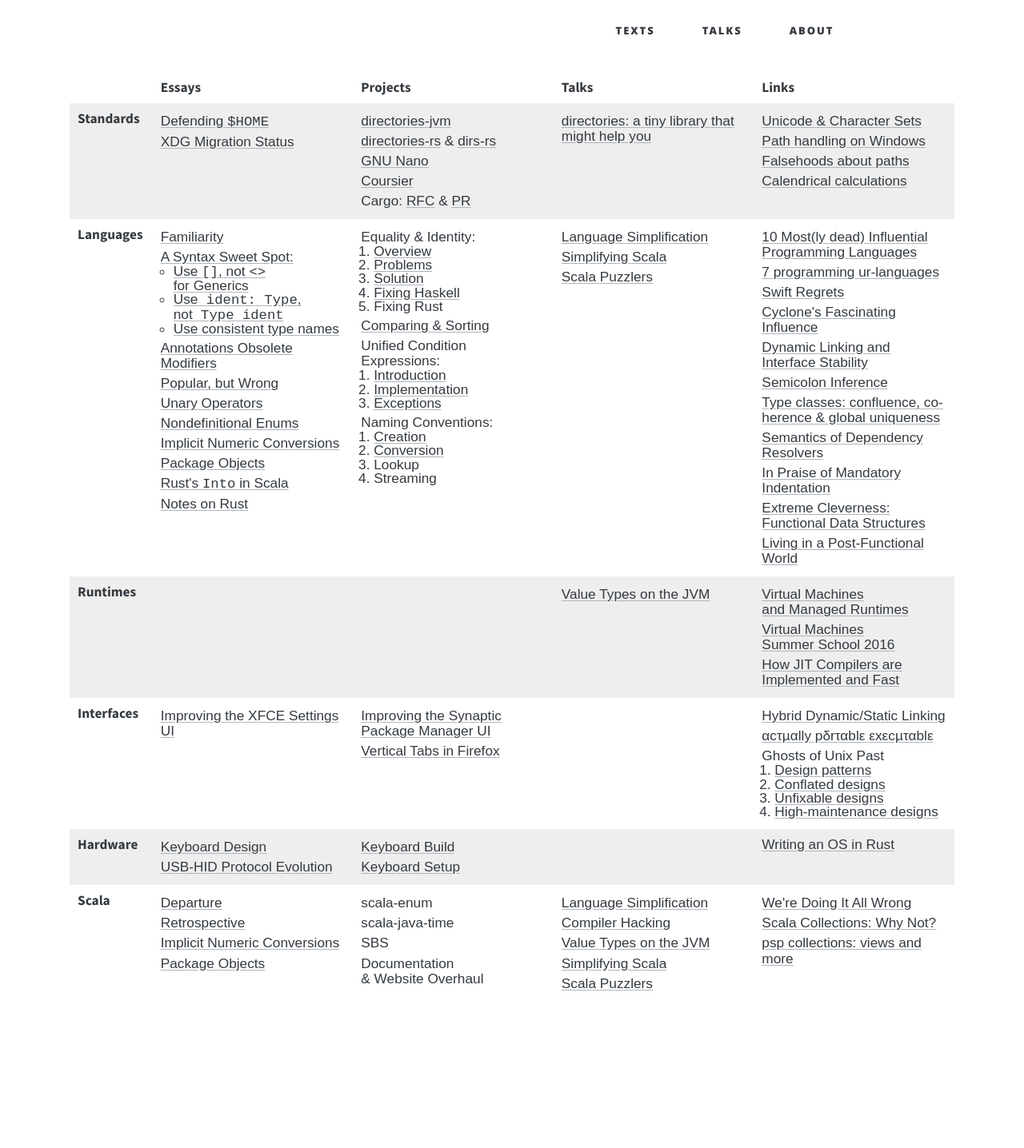
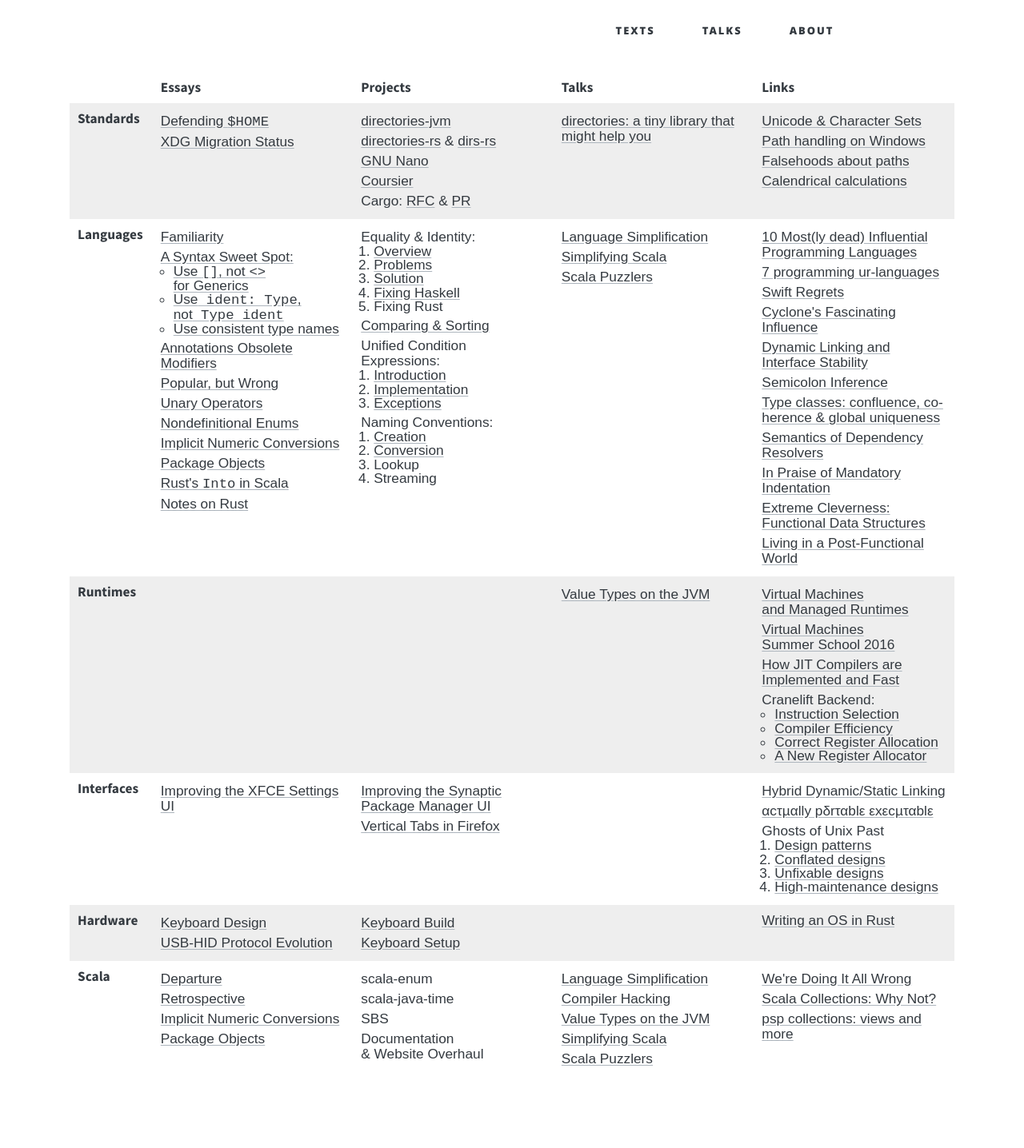
Before and after one commit to soc/soc.me, a Jekyll site: the page built from index.md, in a window 1280 px wide. Shown: the whole page at 80% size. Built offline with Jekyll 4.4.1, drawn with Linux system fonts in a browser that asks for light colours; some web fonts are replaced; before the commit the page ends 1342 px from its top, so only the background shows below that.

Commit message:
add cranelift links

```diff
--- a/index.md
+++ b/index.md
@@ -110,6 +110,14 @@
       <div><a href="http://www.wolczko.com/CS294/">Virtual Machines<br/>and Managed Runtimes</a></div>
       <div><a href="https://soft-dev.org/events/vmss16/">Virtual Machines<br/>Summer School 2016</a></div>
       <div><a href="https://carolchen.me/blog/technical/jits-impls/">How JIT Compilers are Implemented and Fast</a></div>
+      <div>Cranelift Backend:
+        <ul>
+          <li><a href="https://cfallin.org/blog/2020/09/18/cranelift-isel-1/">Instruction Selection</a></li>
+          <li><a href="https://cfallin.org/blog/2021/01/22/cranelift-isel-2/">Compiler Efficiency</a></li>
+          <li><a href="https://cfallin.org/blog/2021/03/15/cranelift-isel-3/">Correct Register Allocation</a></li>
+          <li><a href="https://cfallin.org/blog/2022/06/09/cranelift-regalloc2/">A New Register Allocator</a></li>
+        </ul>
+      </div>
     </td>
   </tr>
   <tr>
```
